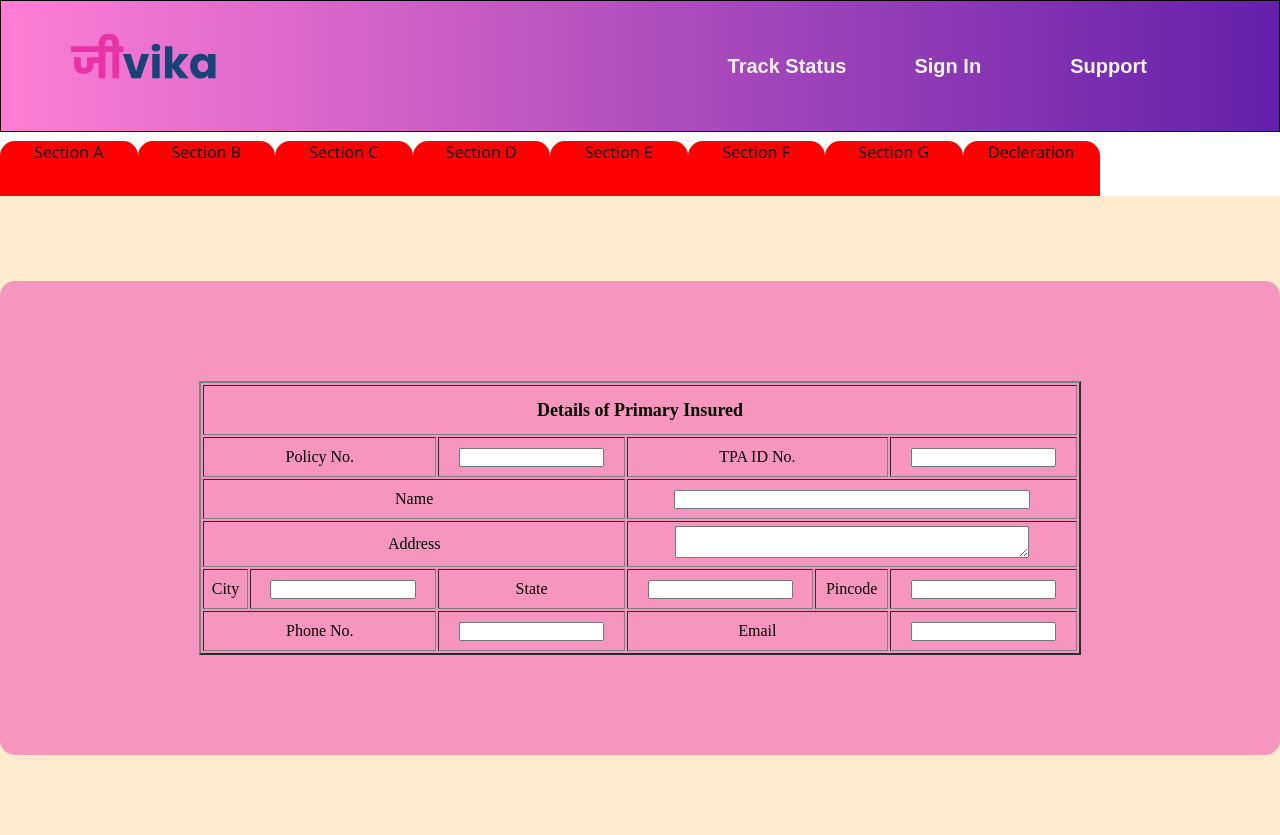
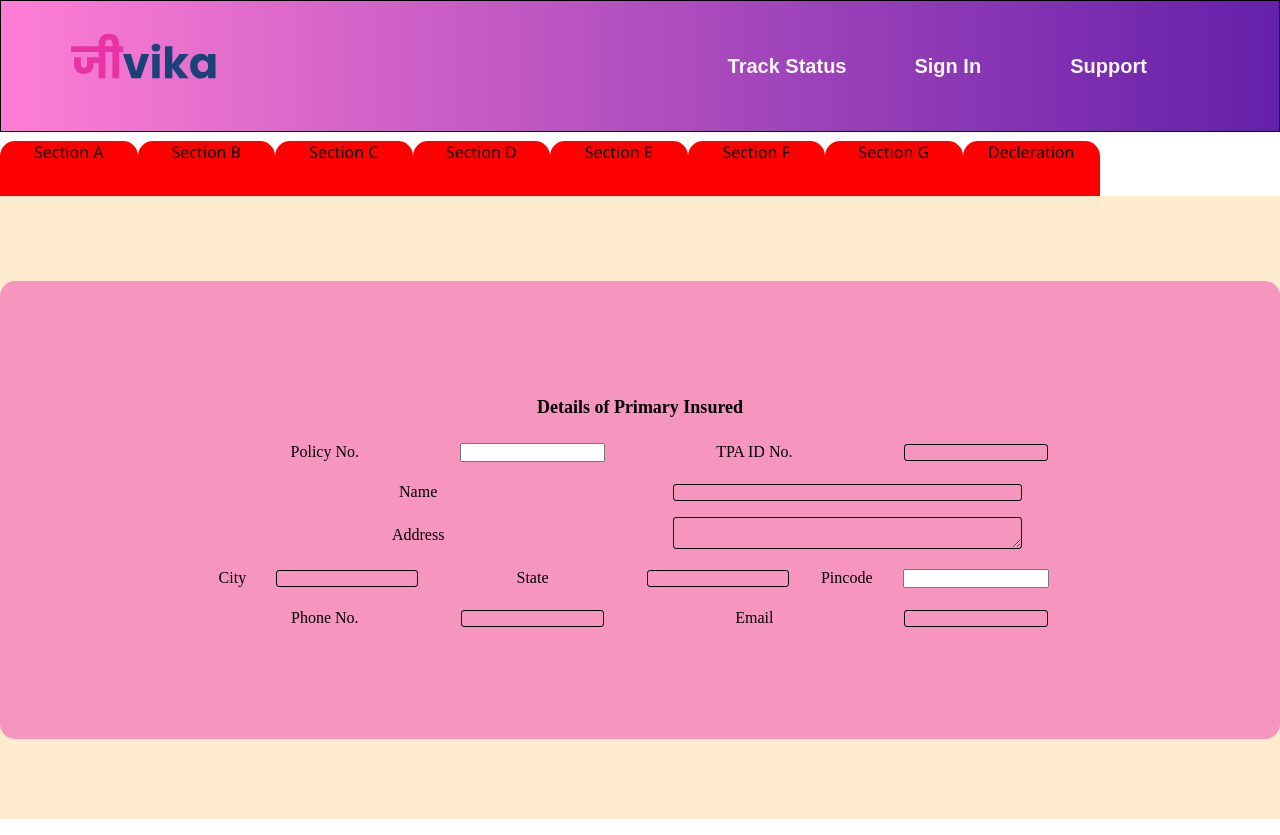
Before and after one commit to AmanPrajapati7015/jeevika, a React (Vite) app in the folder reactjs/: page / in a window 1280 px wide. Built offline with nearby package versions, Linux system fonts and the light colour scheme.

Commit message:
minor form changes

```diff
--- a/reactjs/src/form-elements/SectionA.jsx
+++ b/reactjs/src/form-elements/SectionA.jsx
@@ -14,7 +14,7 @@ export default function SectionA({ state, handleChange }) {
 
   return (
     <form>
-      <table border="2px solid black">
+      <table >
         <th colspan="6">Details of Primary Insured</th>
         <tr>
           <td colspan={2}>
--- a/reactjs/src/form-elements/formstyles.css
+++ b/reactjs/src/form-elements/formstyles.css
@@ -4,6 +4,19 @@ textarea, input[type="text"], input[type="number"]{
 
 input[type=radio]{
     margin: 0 4px;
+
+}
+
+input[type=text]{
+    background: none;
+    border: 1px black solid;
+    border-radius: 3px;
+}
+
+textarea{
+    background: none;
+    border: 1px black solid;
+    border-radius: 3px;
 }
 
 th{
```
